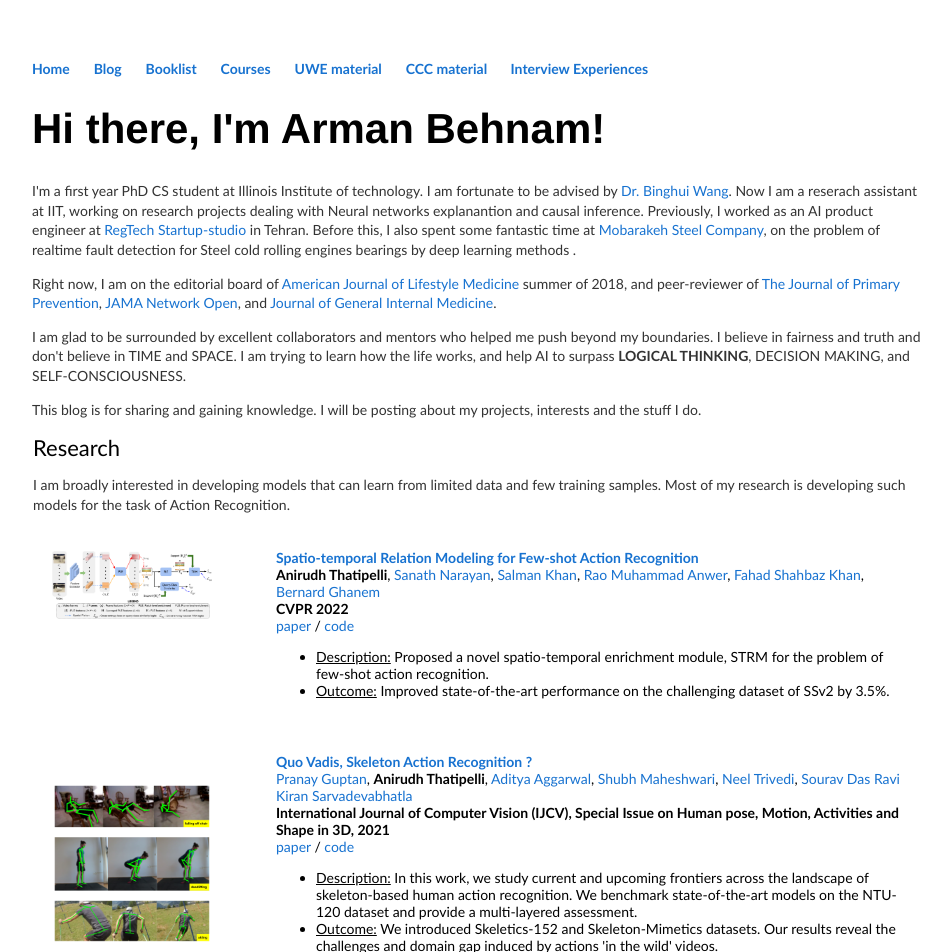
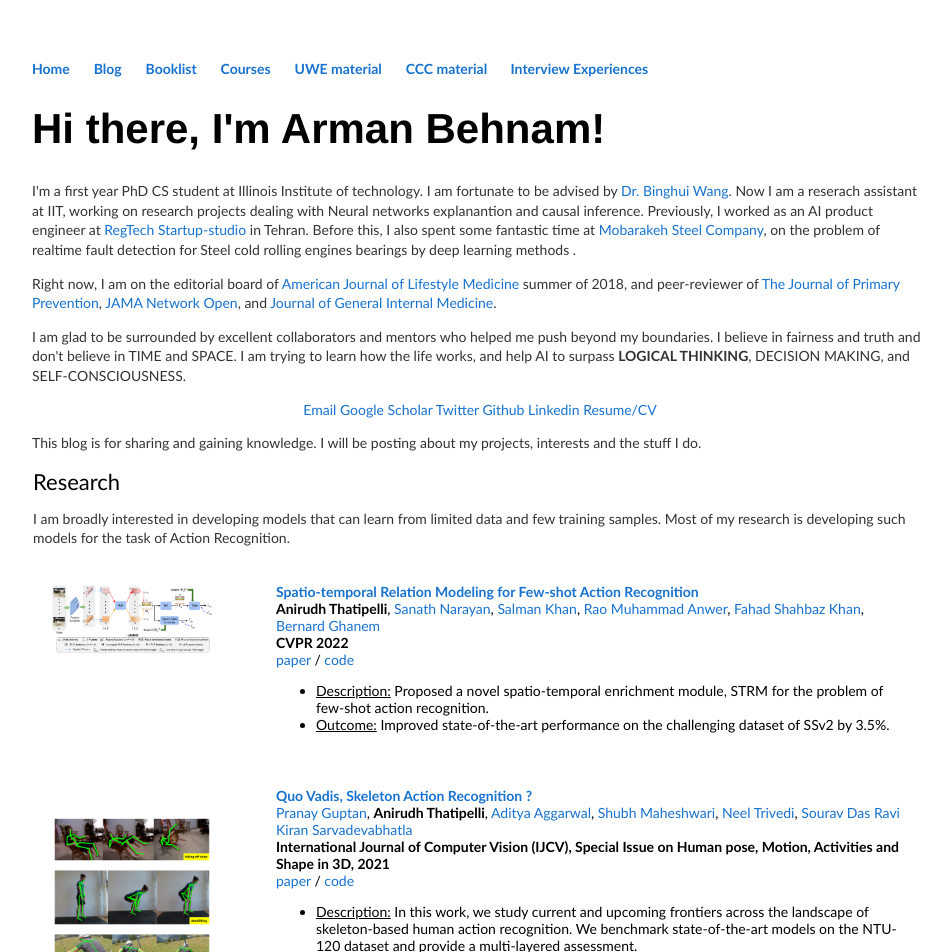
Before and after one commit to ArmanBehnam/ArmanBehnam.github.io, a Jekyll site: the page built from index.html, in a window 1280 px wide. Shown: the top 952 px of the page, without its empty margins (160-1111 px from the left). Built offline with Jekyll 4.4.1, drawn with Linux system fonts in a browser that asks for light colours.

Commit message:
Update index.html

```diff
--- a/index.html
+++ b/index.html
@@ -42,12 +42,13 @@ title: Arman Behnam's website
         <p>I am glad to be surrounded by excellent collaborators and mentors who helped me push beyond my boundaries. I believe in fairness and truth and don't believe in TIME and SPACE. I am trying to learn how the life works, and help AI to surpass <b>LOGICAL THINKING</b>, <b">DECISION MAKING</b>, and <b">SELF-CONSCIOUSNESS</b>.</p>
 
 	<p style="text-align:center">
-    <a href="mailto:abehnam@hawk.iit.edu" class="button"></a>
-    <a href="https://scholar.google.com/citations?user=KgzHjgMAAAAJ&hl=en&oi=ao" class="button"></a>
-    <a href="https://twitter.com/Arman_behnam" class="button"></a>
-    <a href="https://github.com/ArmanBehnam" class="button"></a>
-    <a href="https://www.linkedin.com/in/arman-behnam/" class="button"></a>
-    <a href="resume/June_2023_CV.pdf" class="button"></a></p>
+    <a href="mailto:abehnam@hawk.iit.edu" class="button">Email</a>
+    <a href="https://scholar.google.com/citations?user=KgzHjgMAAAAJ&hl=en&oi=ao" class="button">Google Scholar</a>
+    <a href="https://twitter.com/Arman_behnam" class="button">Twitter</a>
+    <a href="https://github.com/ArmanBehnam" class="button">Github</a>
+    <a href="https://www.linkedin.com/in/arman-behnam/" class="button">Linkedin</a>
+    <a href="resume/June_2023_CV.pdf" class="button">Resume/CV</a>
+</p>
 
 	<p>This blog is for sharing and gaining knowledge. I will be posting about my projects, interests and the stuff I do.</p>
        </td>
```
